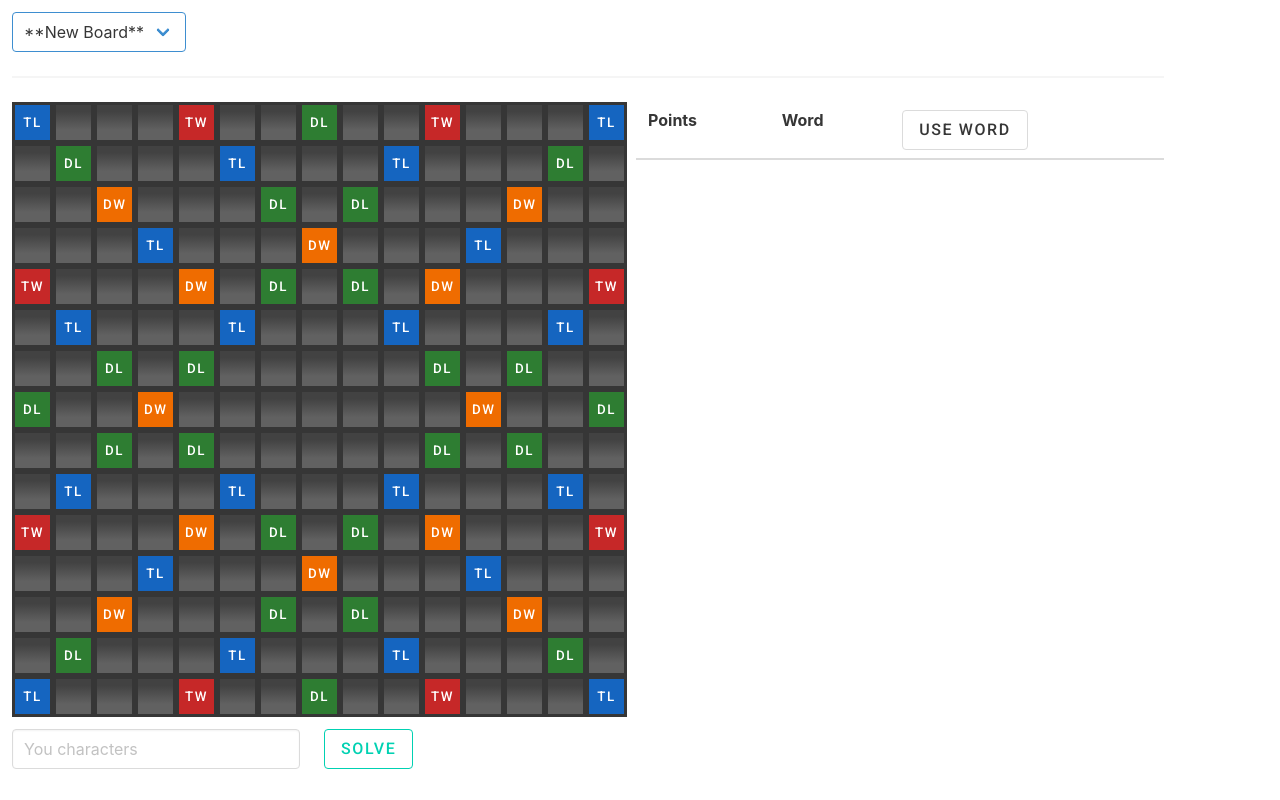
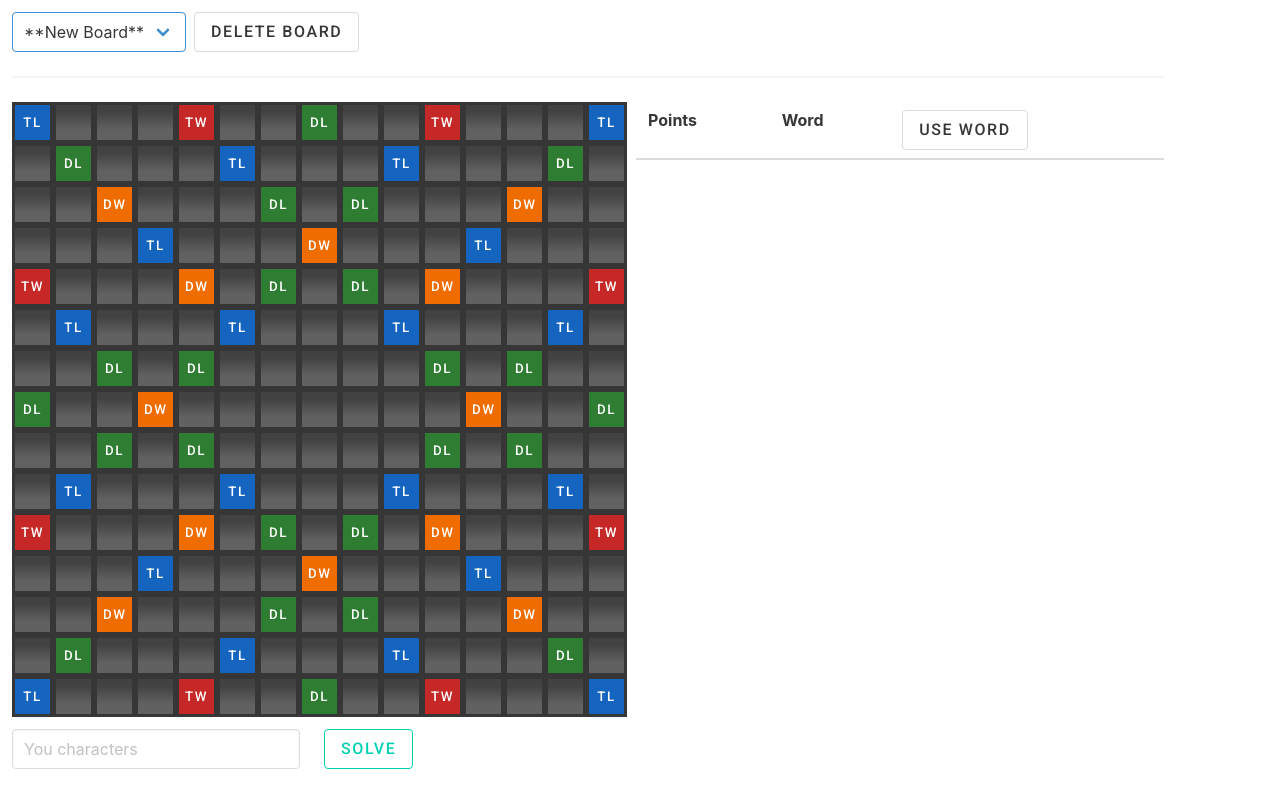
Before and after one commit to superfille/wordfeud-helper, a React (Create React App) app: page / in a window 1280 px wide. Built offline with nearby package versions, Linux system fonts and the light colour scheme.

Commit message:
Add delete button

```diff
--- a/src/App.tsx
+++ b/src/App.tsx
@@ -68,6 +68,33 @@ export default class App extends React.Component<Props, State> {
     });
   }
 
+  deleteBoard(name: string) {
+    BoardActions.deleteBoard(name);
+
+    const localStorageBoards = BoardActions.readLocalStorageBoards();
+    if (localStorageBoards.length === 0) {
+      BoardActions.save('board1', StartBoard);
+      this.setState({
+        localStorageBoards: BoardActions.readLocalStorageBoards(),
+        currentBoardName: 'board1',
+        board: StartBoard,
+        playerChars: '',
+        matchedWords: [],
+      });
+    } else {
+      this.setState({
+        board: BoardActions.read(localStorageBoards[0].name),
+        playerChars: '',
+        matchedWords: [],
+        boardIsValid: true,
+        loading: false,
+        selectedWord: null,
+        localStorageBoards: localStorageBoards,
+        currentBoardName: localStorageBoards[0].name,
+      });
+    }
+  }
+
   setMultipleTiles(newTiles: Array<NewTile>, func = () => {}) {
     this.setState({
       board: BoardActions.setNewTilesToBoard(newTiles, this.state.board)
@@ -75,8 +102,7 @@ export default class App extends React.Component<Props, State> {
   }
 
   setTile(tile: Tile | null, char: string) {
-    this.setState({
-      board: this.state.board.map(row => {
+    const board = this.state.board.map(row => {
       return row.map(rowTile => {
         if (rowTile === tile) {
           return {
@@ -87,7 +113,11 @@ export default class App extends React.Component<Props, State> {
         }
         return rowTile;
       })
-      })
+    });
+
+    BoardActions.save(this.state.currentBoardName, board);
+    this.setState({
+      board: board,
     })
   }
 
@@ -177,7 +207,11 @@ export default class App extends React.Component<Props, State> {
         .filter(localStorageBoard => localStorageBoard.name !== name)
         .concat({ name, board: '' }),
       currentBoardName: name,
-    })
+      board: StartBoard,
+      playerChars: '',
+      matchedWords: [],
+    });
+    BoardActions.save(name, StartBoard);
   }
 
   useWord() {
@@ -202,6 +236,7 @@ export default class App extends React.Component<Props, State> {
             currentBoardName={ this.state.currentBoardName }
             createNewBoard={ (name: string) => this.createNewBoard(name) }
             setCurrentBoard= { (name: string) => this.setCurrentBoard(name) }
+            deleteBoard={ (name: string) => this.deleteBoard(name) }
           />
         </div>
         <hr />
--- a/src/Components/BoardReadSave.tsx
+++ b/src/Components/BoardReadSave.tsx
@@ -7,7 +7,8 @@ type Props = {
   localStorageBoards: Array<{ name: string, board: string } >,
   currentBoardName: string,
   createNewBoard: (name: string) => void,
-  setCurrentBoard: (name: string) => void
+  setCurrentBoard: (name: string) => void,
+  deleteBoard: (name: string) => void,
 }
 
 type States = {
@@ -110,10 +111,9 @@ export default class BoardReadSave extends React.Component<Props, States> {
     return (
       <section>
         { this.addNewBoardModal() }
-        <div className="columns">
-          <div className="column is-one-quarter">
+        <div className="">
             { this.renderMyBoardDropdown() }
-          </div>
+            <button className="button is-secondary is-inline-block ml-2" onClick={() => this.props.deleteBoard(this.props.currentBoardName)}>Delete board</button>
         </div>
       </section>
     );
--- a/src/Utils/BoardActions.ts
+++ b/src/Utils/BoardActions.ts
@@ -99,7 +99,7 @@ export const readLocalStorageBoards = (): Array<{name: string; board: string; }>
 
 export const deleteBoard = (boardName: string): string => {
   const boardExists = window.localStorage.getItem(boardName);
-  if (boardExists) {
+  if (boardExists !== null) {
     window.localStorage.removeItem(boardName);
     return `Removed board ${boardName}`;
   }
```
Also changed, not shown: src/todo.txt. Lines whose indentation alone changed are shown as unchanged.
